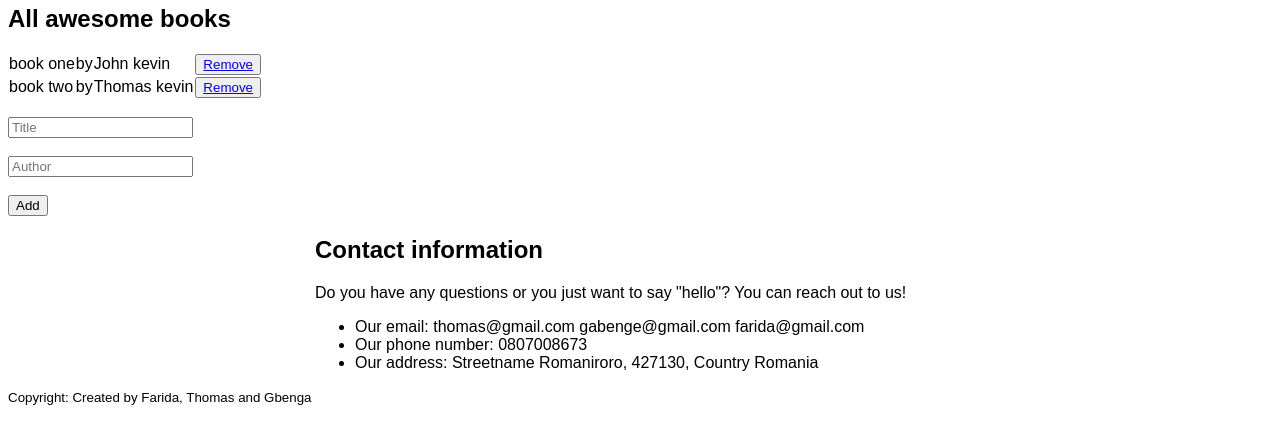
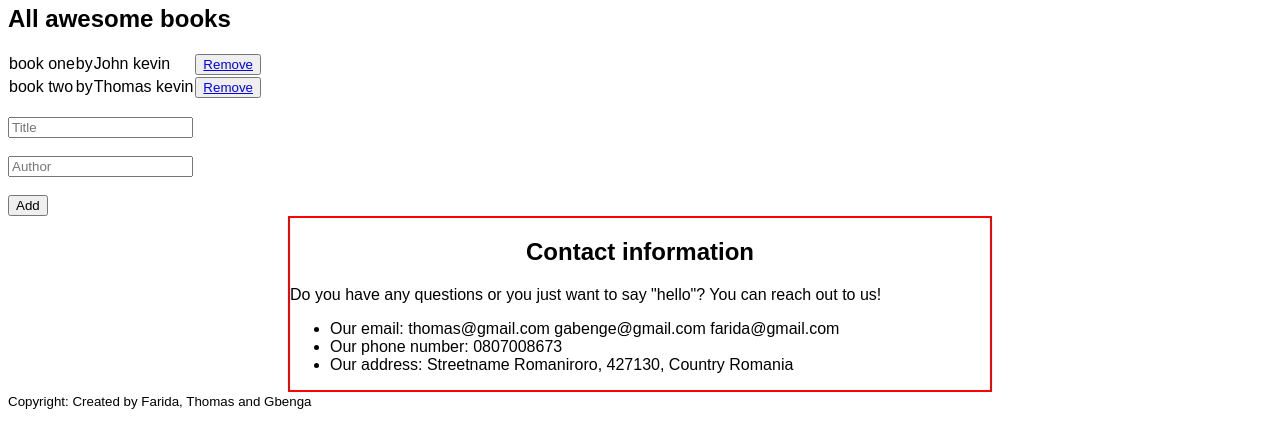
Before and after one commit to gasangw/Awesome-Books, a plain HTML site: page index.html in a window 1280 px wide. Shown: the part 65-512 px from the top of the page. Drawn offline with Linux system fonts and the light colour scheme.

Commit message:
Align contact content

```diff
--- a/style.css
+++ b/style.css
@@ -56,5 +56,10 @@ header {
 /* CONTACT SECTION */
 .contact {
   margin: 0 auto;
-  max-width: 650px;
+  max-width: 700px;
+  border: 2px solid red;
 }
+
+.contact h1 {
+  text-align: center;
+}
```
